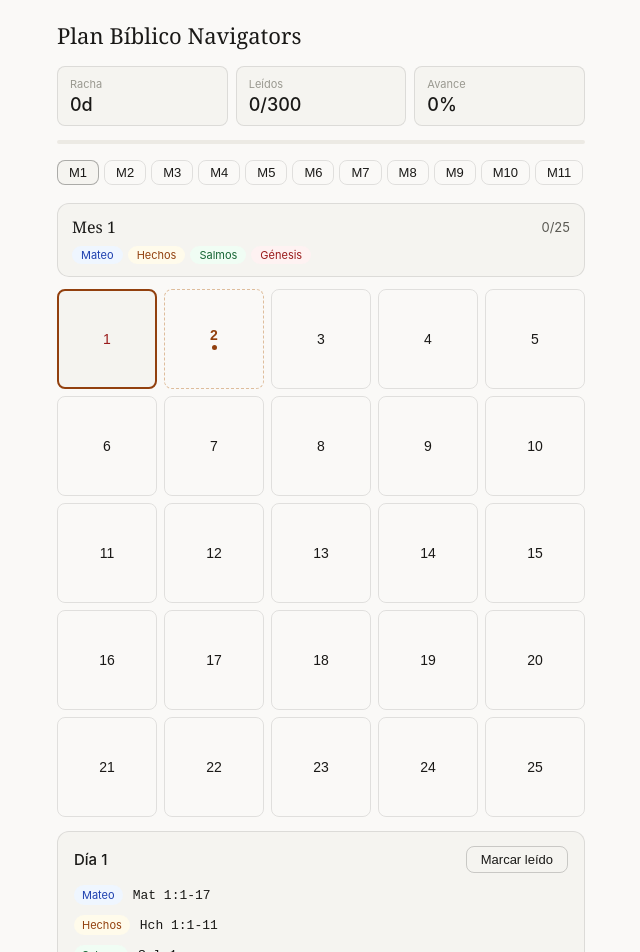
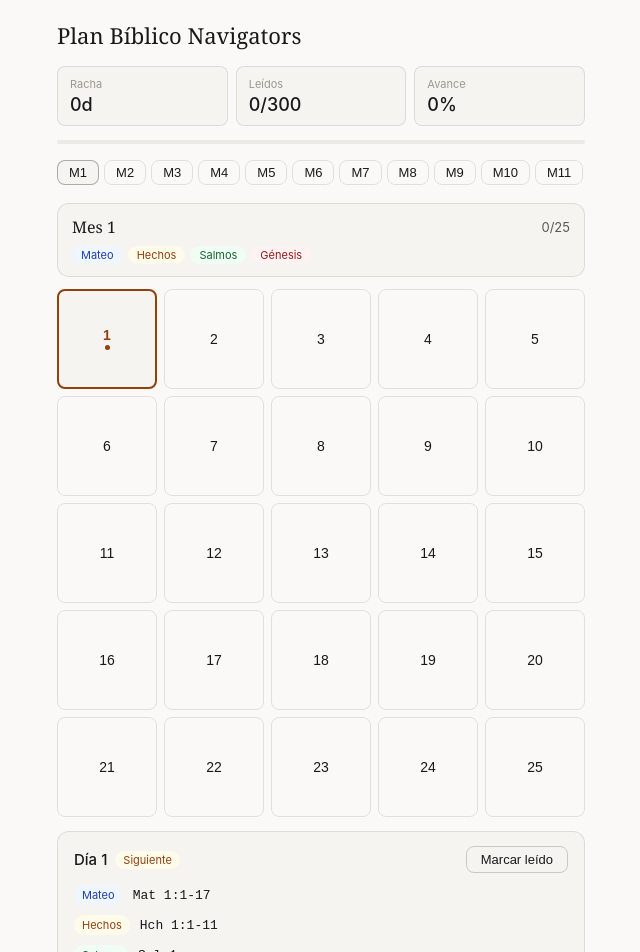
Before and after one commit to Mambo81/bible-Plan-12-months-, a React (Vite) app: page / in a window 1280 px wide. Shown: the top 952 px of the page, without its empty margins (319-959 px from the left). Built offline with nearby package versions, Linux system fonts and the light colour scheme.

Commit message:
Update App.jsx

```diff
--- a/src/App.jsx
+++ b/src/App.jsx
@@ -300,8 +300,9 @@ export default function App() {
       <div style={{ display: "grid", gridTemplateColumns: "repeat(5, 1fr)", gap: 7, marginBottom: 14 }}>
         {month.d.map((_, di) => {
           const done = !!prog[`${mi}-${di}`];
-          const isToday = mi === cm && di === cd;
-          const missed = !done && (mi < cm || (mi === cm && di < cd));
+          const next = getFirstUnread(prog);
+          const isToday = next ? (mi === next.m && di === next.d) : false;
+          const missed = false;
           const isSel = sel === di;
           return (
             <button key={di} onClick={() => setSel(isSel ? null : di)}
@@ -326,8 +327,8 @@ export default function App() {
           <div style={{ display: "flex", justifyContent: "space-between", alignItems: "center", marginBottom: 12 }}>
             <div style={{ display: "flex", alignItems: "center", gap: 8 }}>
               <span style={{ fontWeight: 500, fontSize: 15, color: "var(--t1)" }}>Día {sel + 1}</span>
-              {mi === cm && sel === cd && (
-                <span style={{ fontSize: 11, background: "var(--amber-bg)", color: "var(--amber)", padding: "2px 8px", borderRadius: 100 }}>Hoy</span>
+              {getFirstUnread(prog) && mi === getFirstUnread(prog).m && sel === getFirstUnread(prog).d && (
+                <span style={{ fontSize: 11, background: "var(--amber-bg)", color: "var(--amber)", padding: "2px 8px", borderRadius: 100 }}>Siguiente</span>
               )}
             </div>
             <button onClick={() => toggle(mi, sel)}
```
